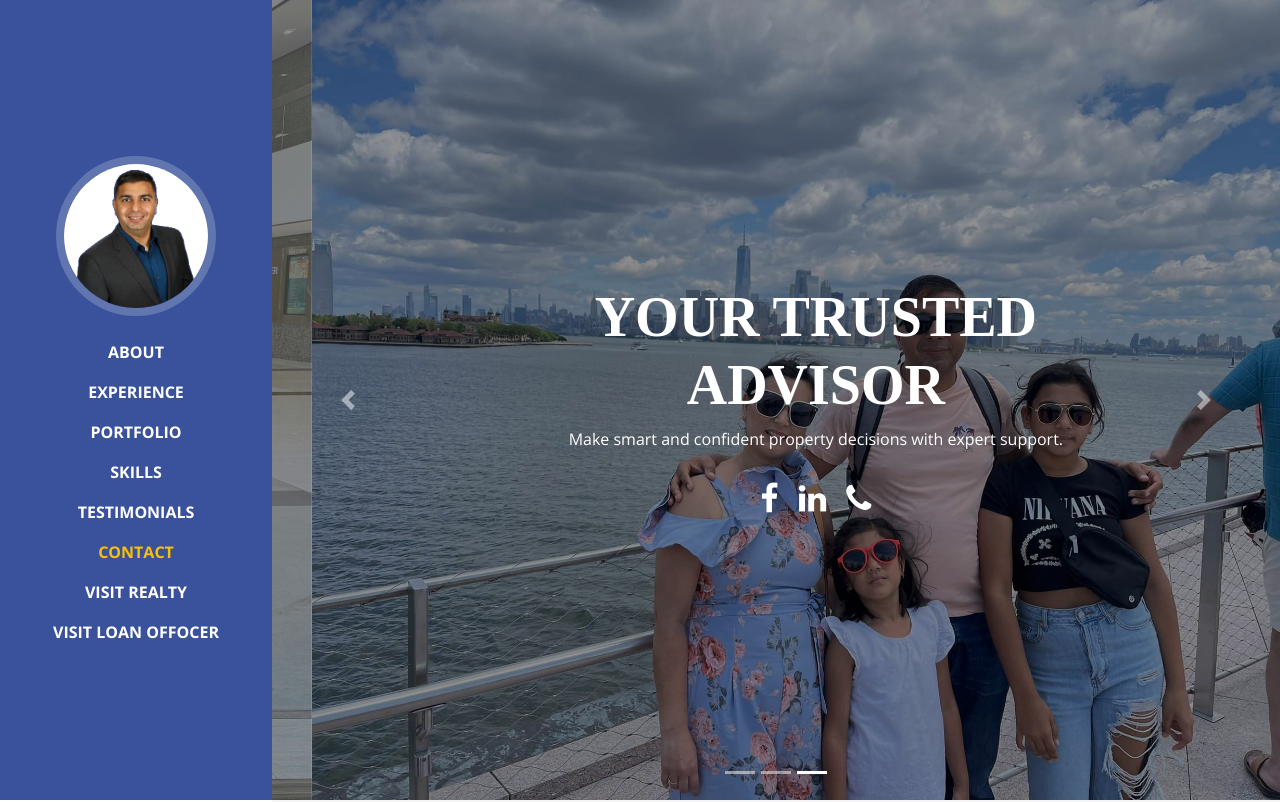
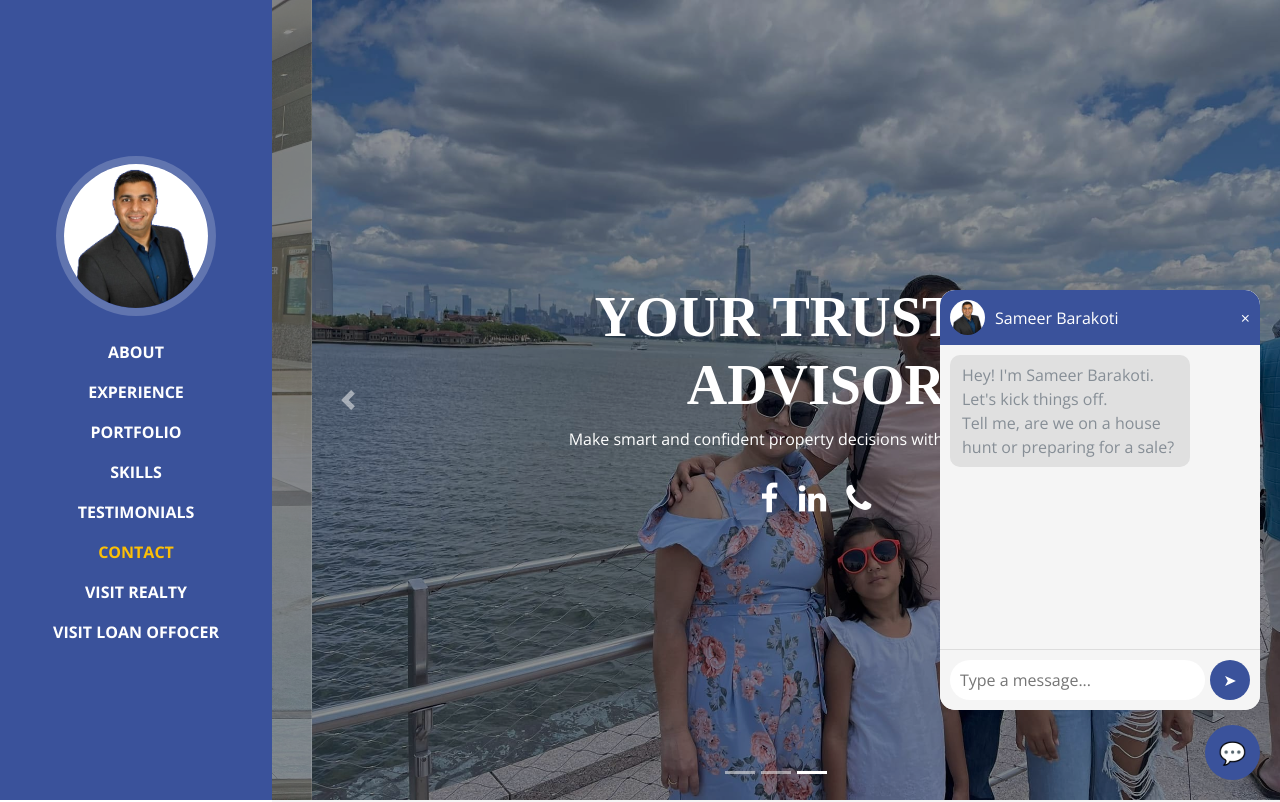
Before and after one commit to tabhikumar/Sameer-Barakoti, a plain HTML site: page profile-bootstrap-master/index.html in a window 1280 px wide. Shown: the top 802 px of the page. Drawn offline with nearby package versions, Linux system fonts and the light colour scheme; a web font is replaced by a local one.

Commit message:
changing name caht bot

```diff
--- a/profile-bootstrap-master/css/style.css
+++ b/profile-bootstrap-master/css/style.css
@@ -502,6 +502,112 @@ box-shadow: none !important;
     color: #3A529B ;
 }
 
+/* Chat Toggle Button */
+#chatToggle {
+  position: fixed;
+  bottom: 20px;
+  right: 20px;
+  background: #3A529B;
+  color: white;
+  border: none;
+  border-radius: 50%;
+  width: 55px;
+  height: 55px;
+  font-size: 22px;
+  cursor: pointer;
+  z-index: 999;
+}
+
+/* Chat Box */
+#chatWidget {
+  position: fixed;
+  bottom: 90px;
+  right: 20px;
+  width: 320px;
+  height: 420px;
+  background: #f5f5f5;
+  border-radius: 15px;
+  display: flex;
+  flex-direction: column;
+  overflow: hidden; /* IMPORTANT */
+  z-index: 99999;
+}
+
+/* Chat body should scroll */
+.chat-body {
+  flex: 1;
+  overflow-y: auto;
+  padding: 10px;
+}
+
+/* Footer stays fixed at bottom */
+.chat-footer {
+  display: flex;
+  padding: 10px;
+  background: #f5f5f5;
+  border-top: 1px solid #ddd;
+}
+/* Header */
+.chat-header {
+  background: #3A529B;
+  padding: 10px;
+  border-radius: 15px 15px 0 0;
+  display: flex;
+  justify-content: space-between;
+  align-items: center;
+  color: white;
+}
+
+.chat-user {
+  display: flex;
+  align-items: center;
+}
+
+.chat-user img {
+  width: 35px;
+  height: 35px;
+  border-radius: 50%;
+  margin-right: 10px;
+}
+
+
+
+.chat-message {
+  background: #e0e0e0;
+  padding: 8px 12px;
+  border-radius: 10px;
+  margin-bottom: 10px;
+  max-width: 80%;
+}
+
+.chat-message.user {
+  background: #3a529b;
+  color: white;
+  margin-left: auto;
+}
+
+
+.chat-footer input {
+  flex: 1;
+  border: none;
+  border-radius: 20px;
+  padding: 8px 10px;
+  outline: none;
+}
+
+.chat-footer button {
+  background: #3A529B;
+  border: none;
+  color: white;
+  border-radius: 50%;
+  margin-left: 5px;
+  width: 40px;
+  cursor: pointer;
+}
+#sendBtn:focus{
+    outline: none;
+    box-shadow: none;
+}
 .skill-item h2 {
     color: #fff;
     font-size: "hind", sans-serif;
--- a/profile-bootstrap-master/index.html
+++ b/profile-bootstrap-master/index.html
@@ -1528,6 +1528,32 @@
       </div>
     </div>
 
+
+    <!-- Chat Widget -->
+<div id="chatWidget">
+  <div class="chat-header">
+    <div class="chat-user">
+      <img src="img/profile.png" />
+      <span>Sameer Barakoti</span>
+    </div>
+    <span id="chatClose">&times;</span>
+  </div>
+
+  <div class="chat-body">
+    <div class="chat-message bot">
+      Hey! I'm Sameer Barakoti. Let's kick things off. <br />
+      Tell me, are we on a house hunt or preparing for a sale?
+    </div>
+  </div>
+
+  <div class="chat-footer">
+    <input type="text" id="chatInput" placeholder="Type a message..." />
+    <button id="sendBtn">&#10148;</button>
+  </div>
+</div>
+
+<!-- Chat Toggle Button -->
+<button id="chatToggle">💬</button>
     <!-- Global javascript -->
     <script src="js/jquery/jquery.min.js"></script>
     <script src="js/bootstrap/bootstrap.bundle.min.js"></script>
@@ -1538,6 +1564,36 @@
 <script src="https://cdn.jsdelivr.net/npm/swiper@11/swiper-bundle.min.js"></script>
 
     <script src="js/custom.js"></script>
+    <script>
+        // Toggle Chat
+$("#chatToggle").click(function () {
+  $("#chatWidget").fadeToggle();
+});
+
+$("#chatClose").click(function () {
+  $("#chatWidget").fadeOut();
+});
+
+// Send Message
+$("#sendBtn").click(function () {
+  let message = $("#chatInput").val();
+  if (message.trim() === "") return;
+
+  $(".chat-body").append(
+    '<div class="chat-message user">' + message + "</div>"
+  );
+
+  $("#chatInput").val("");
+
+  // Fake bot reply
+  setTimeout(() => {
+    $(".chat-body").append(
+      '<div class="chat-message bot">Thanks! I will help you with that 😊</div>'
+    );
+    $(".chat-body").scrollTop($(".chat-body")[0].scrollHeight);
+  }, 1000);
+});
+    </script>
     <script>
      var swiper = new Swiper(".mySwiper", {
     slidesPerView: 1,
```
